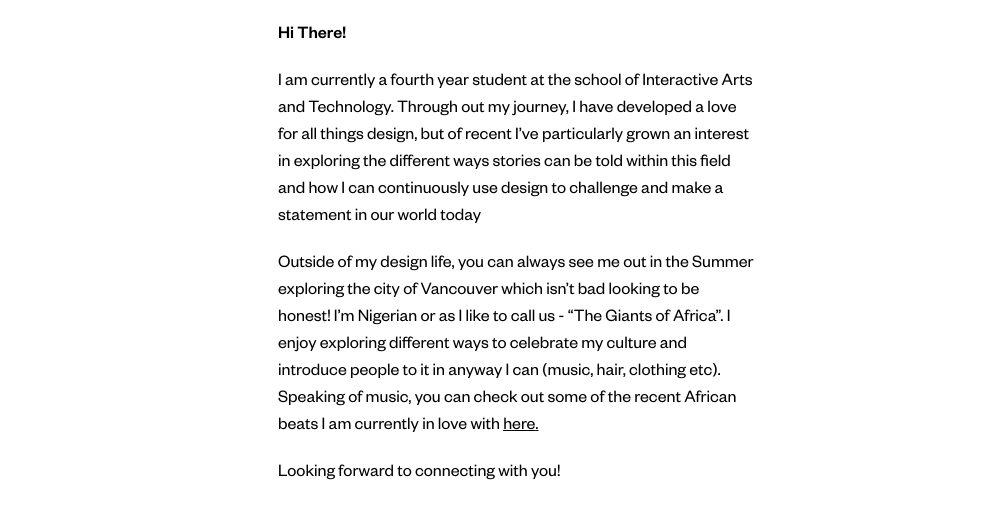
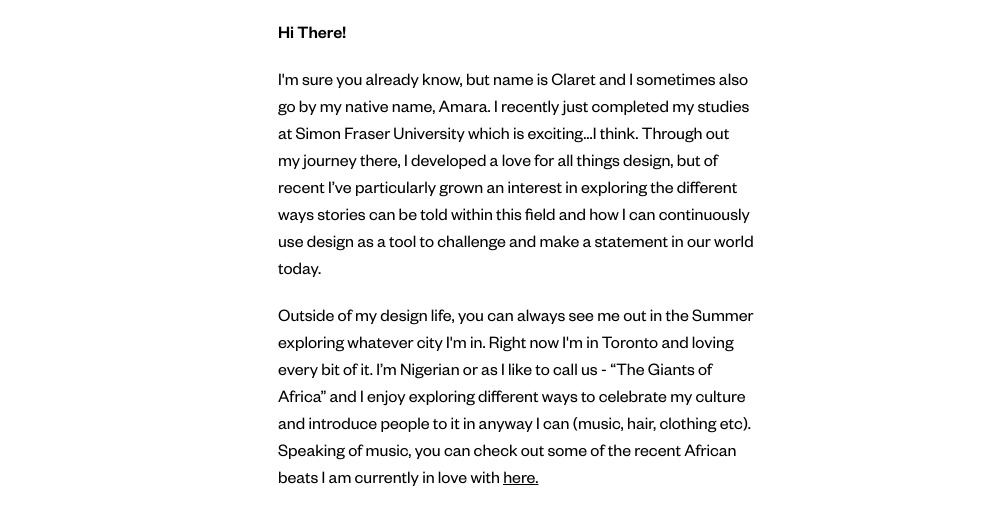
Before and after one commit to claret2002/portfolio2024-v1, a Next.js app: page /about in a window 1280 px wide. Shown: the part 425-941 px from the top of the page, without its empty margins (0-985 px from the left). Built offline with nearby package versions, Linux system fonts and the light colour scheme.

Commit message:
about
change to about

```diff
--- a/src/app/(sub)/about/page.tsx
+++ b/src/app/(sub)/about/page.tsx
@@ -81,18 +81,20 @@ export default function Home() {
                         Hi There!
                     </h3>
                     <p className="text-base font-foundersGrotesk mt-5">
-                        I am currently a fourth year student at the school of Interactive Arts and Technology. Through
-                        out my journey, I have developed a love for all things design, but of recent I’ve particularly
-                        grown an interest in exploring the different ways stories can be told within this field and
-                        how I can continuously use design to challenge and make a statement in our world today
+                        I'm sure you already know, but name is Claret and I sometimes also go by my native name, Amara.
+                        I recently just completed my studies at Simon Fraser University which is exciting...I think.
+                        Through out my journey there, I developed a love for all things design, but of recent I’ve
+                        particularly grown an interest in exploring the different ways stories can be told within this
+                        field and how I can continuously use design as a tool to challenge and make a statement in
+                        our world today.
 
 
                     </p>
 
                     <p className="text-base font-foundersGrotesk mt-5">
-                        Outside of my design life, you can always see me out in the Summer exploring the city of
-                        Vancouver which isn’t bad looking to be honest! I’m Nigerian or as I like to call us -
-                         “The Giants of Africa”. I enjoy exploring different ways to celebrate my
+                        Outside of my design life, you can always see me out in the Summer exploring whatever city I'm in.
+                        Right now I'm in Toronto and loving every bit of it. I’m Nigerian or as I like to call us -
+                         “The Giants of Africa” and I enjoy exploring different ways to celebrate my
                         culture and introduce people to it in anyway I can (music, hair, clothing etc). Speaking of
                         music, you can check out some of the recent African beats I am currently in love with <span
                         className="underline hover:text-customGray ease-in-out duration-300"> <a
```
